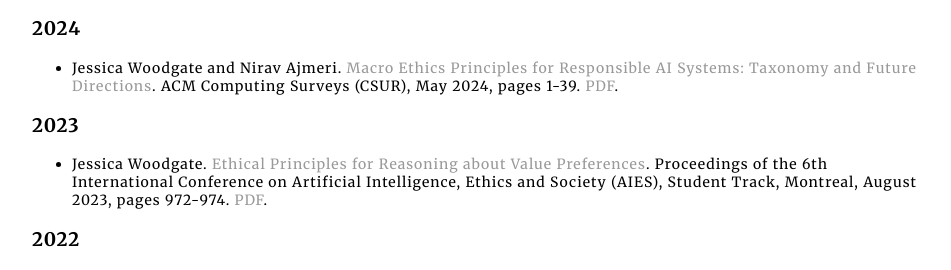
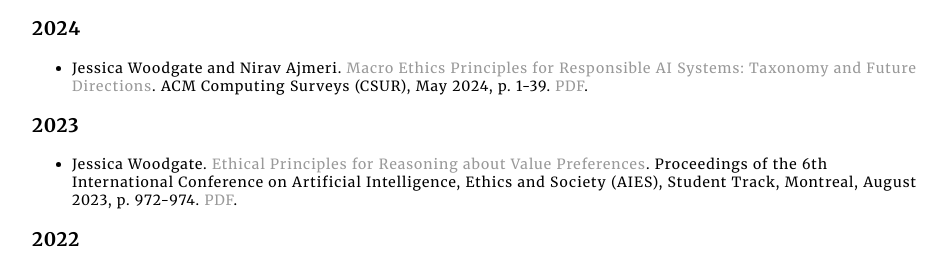
Before and after one commit to jessica-woodgate/jessica-woodgate.github.io, a Jekyll site: the page built from docs/publications/index.html, in a window 1280 px wide and 900 px high, scrolled down 518 px. Shown: the part 183-453 px from the top of the window, without its empty margins (160-1111 px from the left). Built offline with Jekyll 4.4.1, drawn with Linux system fonts in a browser that asks for light colours.

```diff
--- a/docs/cv/index.html
+++ b/docs/cv/index.html
@@ -206,6 +206,9 @@ title: CV of Jessica Woodgate
 					<h3>PC Member, <a href="https://aaai.org/conference/aaai/aaai-27/aia-call/">AAAI AIA track 2027</a></h3>
 					<i class="dates">October 2026</i>
 
+					<h3>Reviewer, <a href="https://www.jair.org/index.php/jair">Journal of Artificial Intelligence Research (JAIR)</a></h3>
+					<i class="dates">September 2026</i>
+
 					<h3>PC Member, <a href="https://aaai.org/conference/aaai/aaai-27/">AAAI 2027</a></h3>
 					<i class="dates">August 2026</i>
 
--- a/docs/index.html
+++ b/docs/index.html
@@ -51,6 +51,9 @@ layout: home
 			</li>
 			<li>
 				September: Published updated research briefing <a href="https://research.senedd.wales/media/qv3ooybj/26-13-generative-ai-an-overview.pdf">Generative AI - an overview</a> and article <a href="https://research.senedd.wales/research-articles/generative-ai-in-the-public-sector-2026/">Generative AI in the Public Sector</a>
+			</li>
+			<li>September: reviewer
+				<a href="https://www.jair.org/index.php/jair">Journal of Artificial Intelligence Research (JAIR)</a>
 			</li>
 			<li>
 				August: Senedd Research work cited in BBC Wales News article about data centres in Wales <a href="https://www.bbc.co.uk/news/articles/c39e7lpyekno#:~:text=How%20many%20data%20centres%20are%20in%20the%20UK%3F">I used to live in a quiet area - now a data centre overlooks my garden</a>
--- a/docs/publications/index.html
+++ b/docs/publications/index.html
@@ -47,7 +47,7 @@ title: Publications of Jessica Woodgate
         <ul class="publications-list">
             <li>Jessica Woodgate and Nirav Ajmeri.
                 <a href="https://dl.acm.org/doi/10.1145/3672394">Macro Ethics Principles for Responsible AI Systems: Taxonomy and Future Directions</a>.
-                ACM Computing Surveys (CSUR), May 2024, pages 1-39.
+                ACM Computing Surveys (CSUR), May 2024, p. 1-39.
                 <a href="../data/papers/Macro_Ethics_Principles_for_Responsible_AI_Systems_Taxonomy_and_Directions.pdf" download="Macro Ethics Principles for Responsible AI Systems Taxonomy and Directions.pdf">PDF</a>.
             </li>
         </ul>
@@ -56,7 +56,7 @@ title: Publications of Jessica Woodgate
             <li>Jessica Woodgate.
                 <a href="https://dl.acm.org/doi/abs/10.1145/3600211.3604728">Ethical Principles for Reasoning about Value Preferences</a>.
 				Proceedings of the 6th International Conference on Artificial Intelligence, Ethics and Society (AIES),
-				Student Track, Montreal, August 2023, pages 972-974.
+				Student Track, Montreal, August 2023, p. 972-974.
                 <a href="../data/papers/Ethical_Principles_for_Reasoning_about_Value_Preferences.pdf" download="Ethical Principles for Reasoning about Value Preferences.pdf">PDF</a>.
             </li>
         </ul>
```
